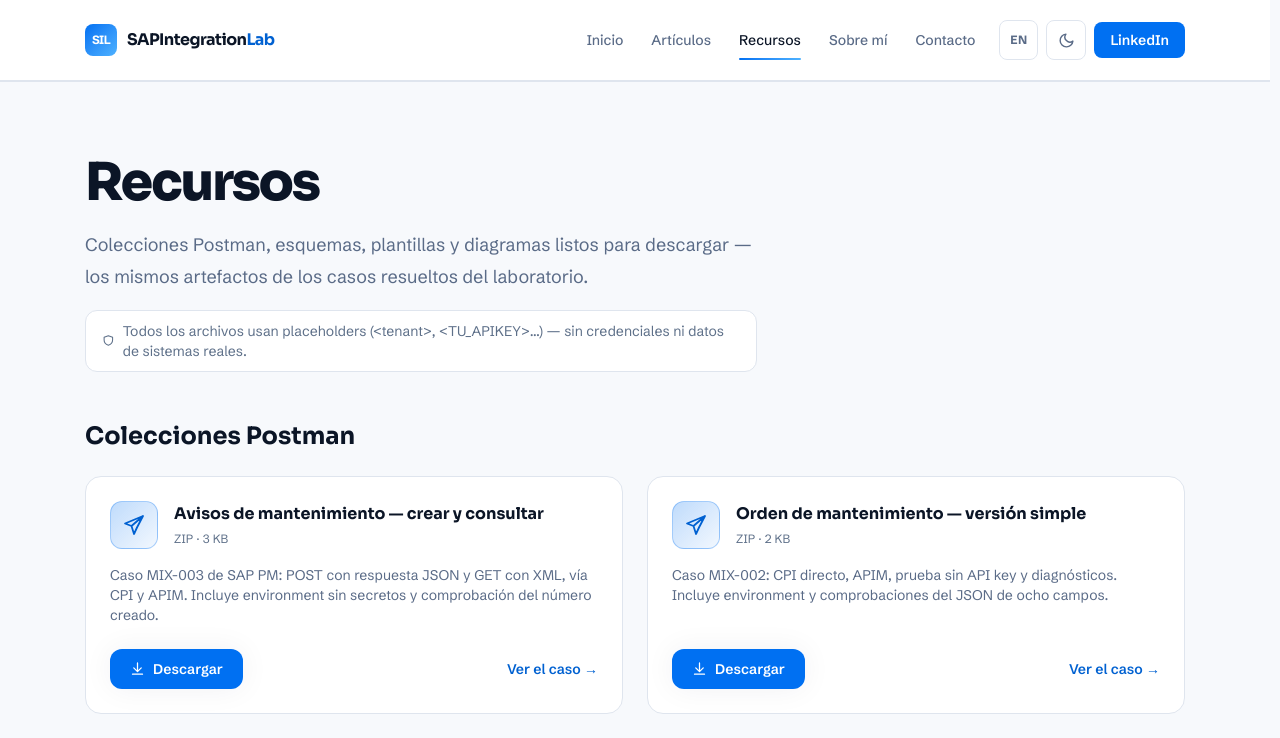
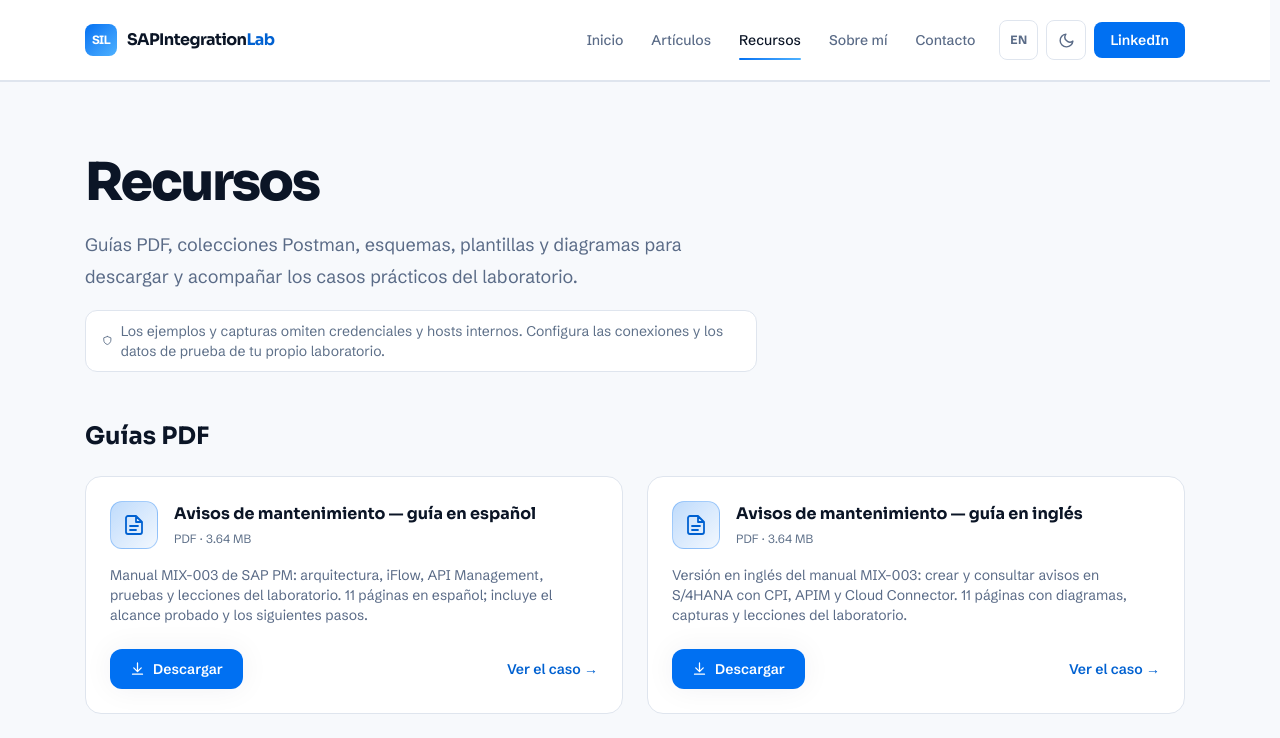
Before and after one commit to lucesgabriel/integrationsuite-lab, a React (Vite) app: page /recursos in a window 1280 px wide. Shown: the top 738 px of the page. Built offline with nearby package versions, Linux system fonts and the light colour scheme; what rehype-prism-plus would draw is missing.

Commit message:
Publish MIX-003 PDF guides in Spanish and English

```diff
--- a/scripts/seo-postbuild.mjs
+++ b/scripts/seo-postbuild.mjs
@@ -80,7 +80,7 @@
     path: "/recursos/",
     title: "Recursos | SAPIntegrationLab",
     description:
-      "Colecciones Postman, esquemas XSD, plantillas Groovy y diagramas listos para descargar — artefactos de casos resueltos de SAP Integration Suite.",
+      "Guías PDF, colecciones Postman, esquemas XSD, plantillas Groovy y diagramas para descargar — recursos de casos prácticos de SAP Integration Suite.",
     lastmod: today,
     priority: "0.8",
   },
--- a/src/data/resources.ts
+++ b/src/data/resources.ts
@@ -6,11 +6,12 @@
  * (placeholders en lugar de tenants, usuarios o API keys reales).
  */
 
-export type ResourceCategory = "postman" | "schemas" | "groovy" | "diagrams";
+export type ResourceCategory = "guides" | "postman" | "schemas" | "groovy" | "diagrams";
 
 export interface Resource {
   category: ResourceCategory;
   file: string;
+  format?: "ZIP" | "PDF";
   size: string;
   title: Localized;
   description: Localized;
@@ -19,6 +20,36 @@
 }
 
 export const resources: Resource[] = [
+  {
+    category: "guides",
+    file: "/downloads/maintenance-notification-guide-es.pdf",
+    format: "PDF",
+    size: "3.64 MB",
+    title: {
+      es: "Avisos de mantenimiento — guía en español",
+      en: "Maintenance notifications — Spanish guide",
+    },
+    description: {
+      es: "Manual MIX-003 de SAP PM: arquitectura, iFlow, API Management, pruebas y lecciones del laboratorio. 11 páginas en español; incluye el alcance probado y los siguientes pasos.",
+      en: "SAP PM MIX-003 manual: architecture, iFlow, API Management, tests and lab lessons. 11 pages in Spanish, including the tested scope and next steps.",
+    },
+    post: "maintenance-notification-create-query-postman",
+  },
+  {
+    category: "guides",
+    file: "/downloads/maintenance-notification-guide-en.pdf",
+    format: "PDF",
+    size: "3.64 MB",
+    title: {
+      es: "Avisos de mantenimiento — guía en inglés",
+      en: "Maintenance notifications — English guide",
+    },
+    description: {
+      es: "Versión en inglés del manual MIX-003: crear y consultar avisos en S/4HANA con CPI, APIM y Cloud Connector. 11 páginas con diagramas, capturas y lecciones del laboratorio.",
+      en: "English MIX-003 manual: create and query S/4HANA notifications with CPI, APIM and Cloud Connector. 11 pages with diagrams, screenshots and lab lessons.",
+    },
+    post: "maintenance-notification-create-query-postman",
+  },
   {
     category: "postman",
     file: "/downloads/maintenance-notification-postman.zip",
--- a/src/i18n/translations.ts
+++ b/src/i18n/translations.ts
@@ -18,11 +18,12 @@
   resources: {
     title: "Recursos",
     description:
-      "Colecciones Postman, esquemas, plantillas y diagramas listos para descargar — los mismos artefactos de los casos resueltos del laboratorio.",
-    note: "Todos los archivos usan placeholders (<tenant>, <TU_APIKEY>…) — sin credenciales ni datos de sistemas reales.",
+      "Guías PDF, colecciones Postman, esquemas, plantillas y diagramas para descargar y acompañar los casos prácticos del laboratorio.",
+    note: "Los ejemplos y capturas omiten credenciales y hosts internos. Configura las conexiones y los datos de prueba de tu propio laboratorio.",
     download: "Descargar",
     fromCase: "Ver el caso →",
     categories: {
+      guides: "Guías PDF",
       postman: "Colecciones Postman",
       schemas: "Esquemas XSD",
       groovy: "Plantillas Groovy",
@@ -193,11 +194,12 @@
   resources: {
     title: "Resources",
     description:
-      "Postman collections, schemas, templates and diagrams ready to download — the same artifacts from the lab's solved cases.",
-    note: "All files use placeholders (<tenant>, <YOUR_APIKEY>…) — no credentials or real system data.",
+      "Download PDF guides, Postman collections, schemas, templates and diagrams to accompany the lab's practical cases.",
+    note: "Examples and screenshots omit credentials and internal hosts. Configure the connections and test data for your own lab.",
     download: "Download",
     fromCase: "Read the case →",
     categories: {
+      guides: "PDF Guides",
       postman: "Postman Collections",
       schemas: "XSD Schemas",
       groovy: "Groovy Templates",
--- a/src/pages/Resources.tsx
+++ b/src/pages/Resources.tsx
@@ -6,6 +6,9 @@
 
 /** Iconos por categoría */
 const categoryIcons: Record<ResourceCategory, React.ReactNode> = {
+  guides: (
+    <path d="M14 3H6a2 2 0 0 0-2 2v14a2 2 0 0 0 2 2h12a2 2 0 0 0 2-2V9l-6-6zM14 3v6h6M8 13h8M8 17h6" />
+  ),
   // Avión de papel (Postman)
   postman: <path d="M21 3L3 10.5l6.5 2.5L12 21l3-6.5L21 3zM9.5 13L21 3" />,
   // Documento con etiquetas (XSD)
@@ -21,6 +24,7 @@
 };
 
 const categoryOrder: ResourceCategory[] = [
+  "guides",
   "postman",
   "groovy",
   "schemas",
@@ -83,7 +87,7 @@
                         {res.title[lang]}
                       </h3>
                       <p className="mt-1 text-xs text-faint">
-                        ZIP · {res.size}
+                        {res.format ?? "ZIP"} · {res.size}
                       </p>
                     </div>
                   </div>
```
Also changed, not shown: src/content/posts/maintenance-notification-create-query-postman.md (+2 -0 lines), 2 other files (tests, documents, lock files or other folders).
